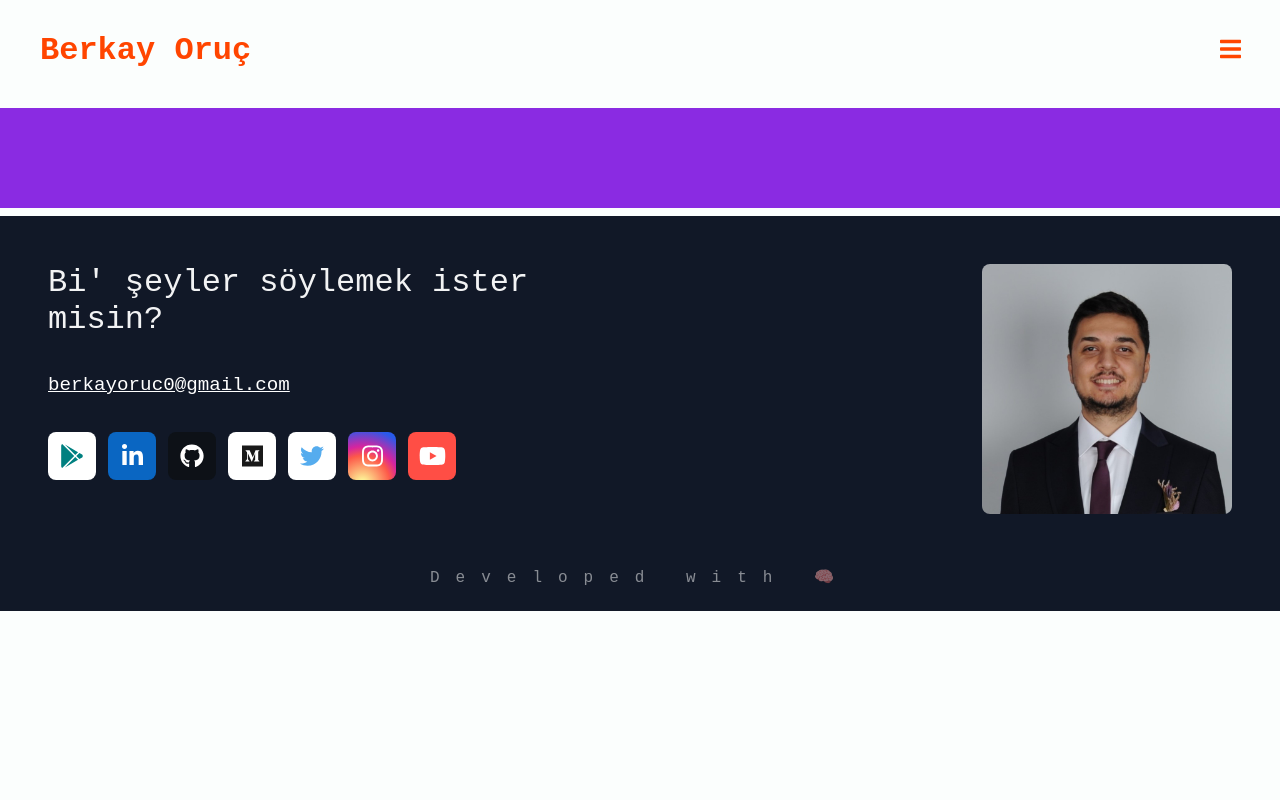
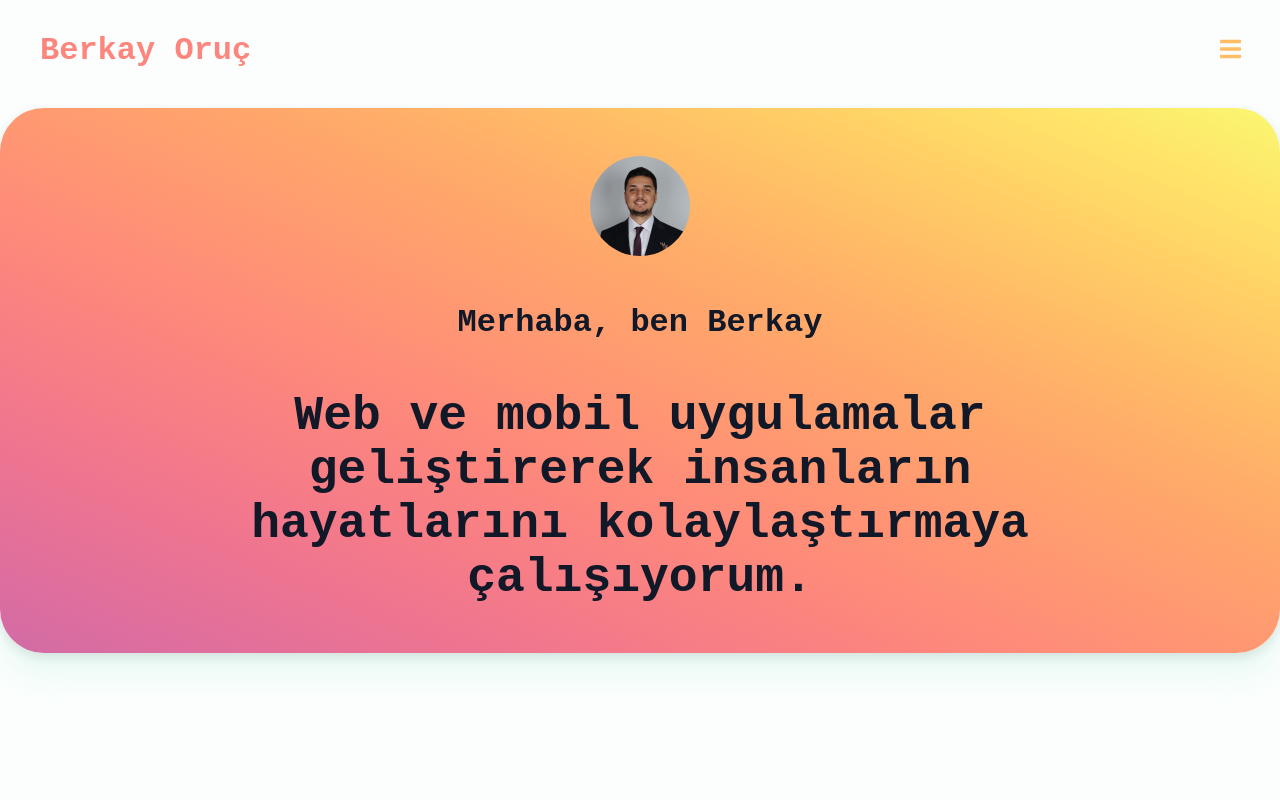
Before and after one commit to hexa-apps/berkay, a website: page app/newindex.html in a window 1280 px wide. Shown: the top 800 px of the page. Drawn offline with Linux system fonts and the light colour scheme.

Commit message:
card init

```diff
--- a/app/assets/css/header.css
+++ b/app/assets/css/header.css
@@ -5,7 +5,7 @@ header {
   flex-direction: row;
   justify-content: space-between;
   align-items: center;
-  color: orangered;
+  color: #fc867d;
 }
 
 header h1 {
@@ -25,7 +25,7 @@ header button {
 }
 
 header button svg {
-  color: orangered;
+  color: #ffbe66;
 }
 
 @media (max-width: 1280px) {
--- a/app/assets/css/main.css
+++ b/app/assets/css/main.css
@@ -1,9 +1,70 @@
 main {
-  background-color: blueviolet;
   min-height: 100px;
+  gap: 80px;
+}
+
+.card {
+  color: #111827;
+  width: 100%;
+  display: flex;
+  flex-direction: column;
+  justify-content: space-around;
+  align-items: center;
+  text-align: center;
+  padding-top: 48px;
+  padding-bottom: 48px;
+  gap: 48px;
+  background: linear-gradient(
+    to right top,
+    #d16ba5,
+    #e16f9c,
+    #ed7491,
+    #f67c87,
+    #fc867d,
+    #ff9275,
+    #ff9f6e,
+    #ffac69,
+    #ffbe66,
+    #ffd166,
+    #ffe469,
+    #f9f871
+  );
+  box-shadow: 0px 4px 12px rgba(0, 0, 0, 0.1),
+    0px 23px 30px rgba(171, 236, 214, 0.2);
+  border-radius: 44px;
+}
+
+.card img {
+  width: 100px;
+  height: 100px;
+  border-radius: 100%;
+}
+
+.card h3,
+.card h1 {
+  max-width: 75%;
+  margin: 0;
+  padding: 0;
+}
+
+.card h1 {
+  font-size: 3rem;
+}
+.card h3 {
+  font-size: 2rem;
 }
 @media (max-width: 1280px) {
 }
 
 @media (max-width: 376px) {
+  .card {
+    border-radius: 16px;
+  }
+
+  .card h1 {
+    font-size: 2rem;
+  }
+  .card h3 {
+    font-size: 1rem;
+  }
 }
--- a/app/newindex.html
+++ b/app/newindex.html
@@ -42,7 +42,14 @@
       </div>
     </header>
     <main>
-      <div class="card"></div>
+      <div class="card">
+        <img src="./assets/images/img/pp.png" alt="profile picture" srcset="" />
+        <h3>Merhaba, ben Berkay</h3>
+        <h1>
+          Web ve mobil uygulamalar geliştirerek insanların hayatlarını
+          kolaylaştırmaya çalışıyorum.
+        </h1>
+      </div>
       <div id="projects"></div>
       <div id="articles"></div>
       <div id="about"></div>
```
